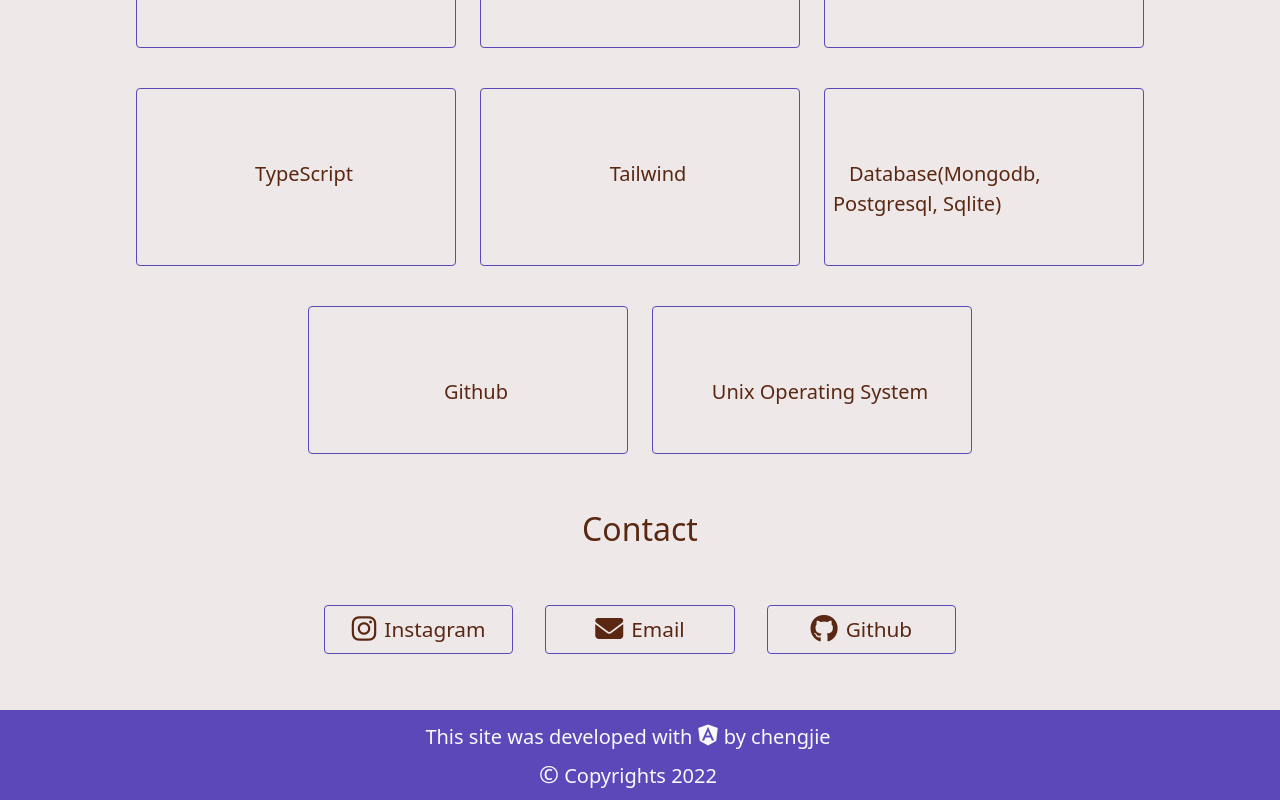
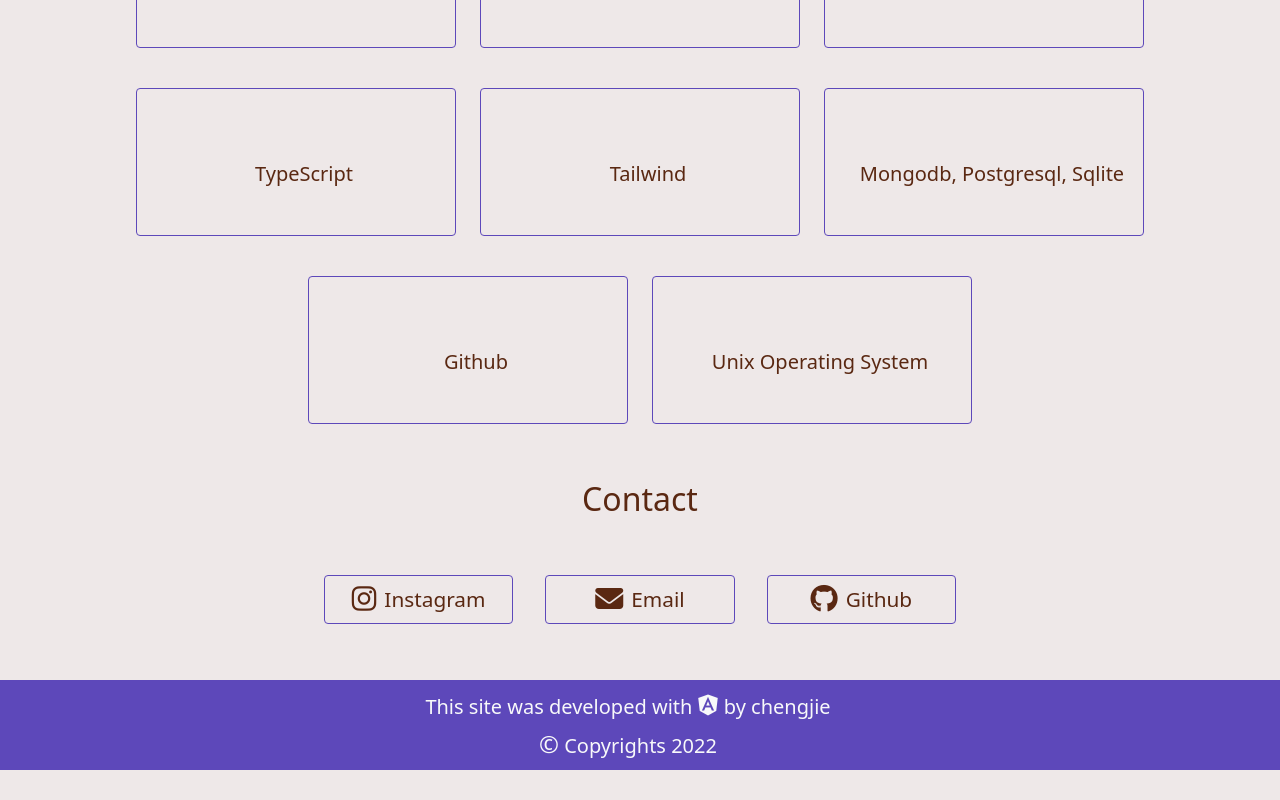
Before and after one commit to jiechengooi/chengjie, an Angular app: page / in a window 1280 px wide. Shown: the part 1561-2361 px from the top of the page. After the commit the page ends 2331 px from the top, so only its background shows below. Built offline with nearby package versions, Linux system fonts and the light colour scheme; some icons are missing; a web font is replaced by a local one.

Commit message:
6th commit

```diff
--- a/src/app/components/skills/skills.component.ts
+++ b/src/app/components/skills/skills.component.ts
@@ -59,7 +59,7 @@ export class SkillsComponent implements OnInit {
       skill: 'Tailwind',
     },
     {
-      skill: 'Database(Mongodb, Postgresql, Sqlite)',
+      skill: 'Mongodb, Postgresql, Sqlite',
     },
     {
       skill: 'Github',
```
Also changed, not shown: 1 other file (tests, documents, lock files or other folders).
